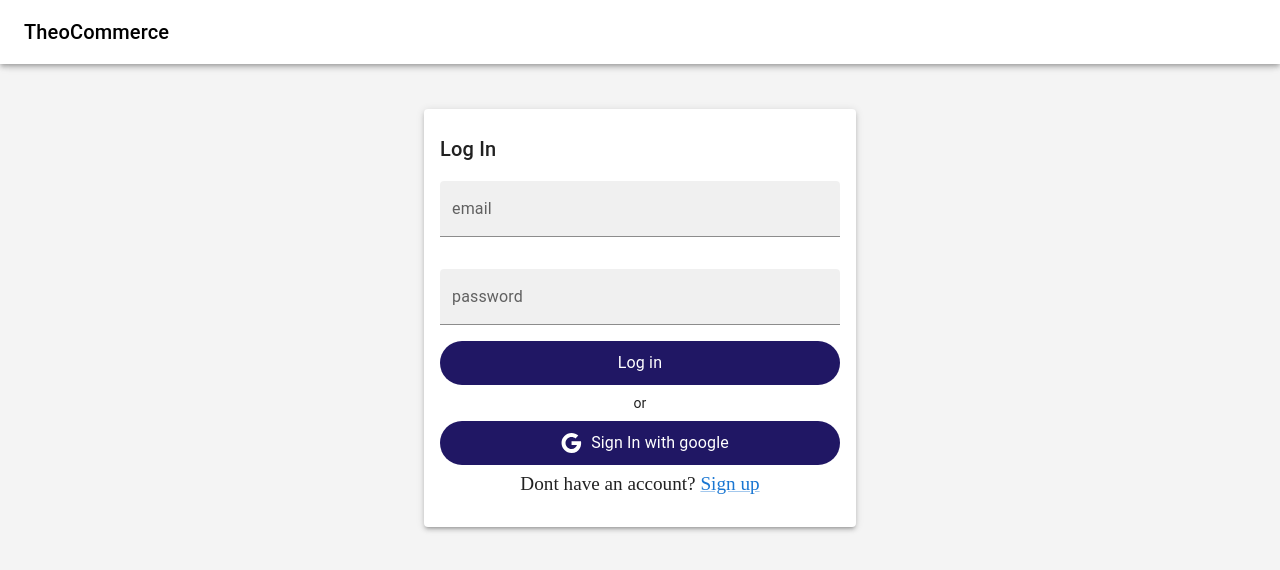
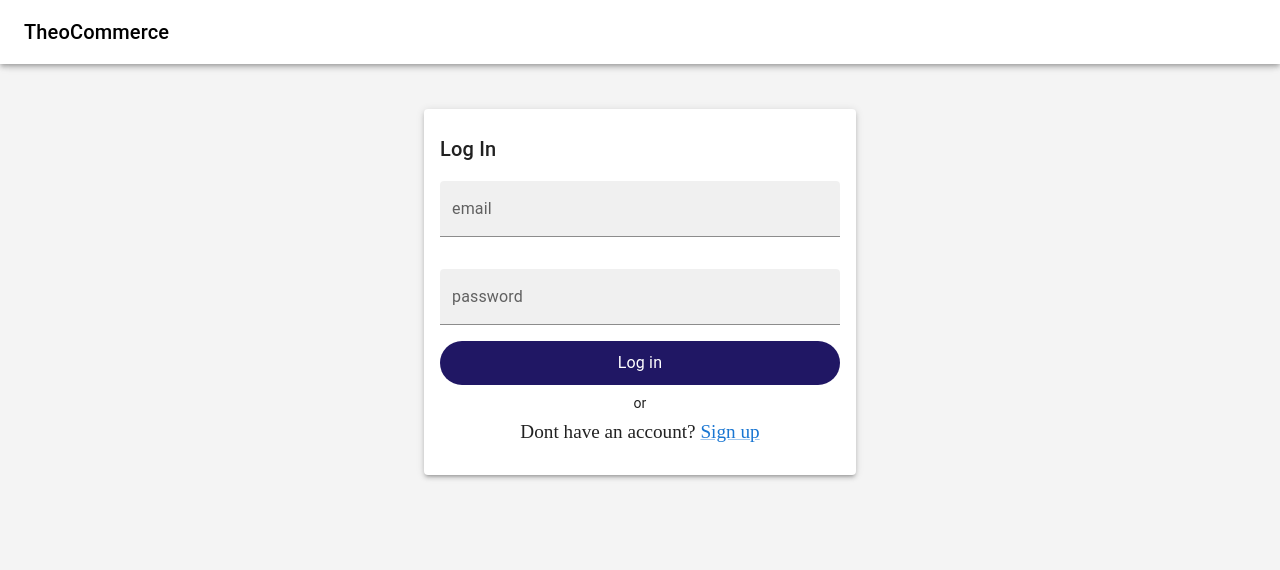
Before and after one commit to THEO-184/Ecommerce, a React (Create React App) app: page /login in a window 1280 px wide. Shown: the top 570 px of the page. Built offline with nearby package versions, Linux system fonts and the light colour scheme; no server answers.

Commit message:
removed sign-in with google button

```diff
--- a/src/pages/authentication/Login.tsx
+++ b/src/pages/authentication/Login.tsx
@@ -201,7 +201,7 @@ const Login = () => {
 						or
 					</Typography>
 				</Box>
-				<SignInBtn onClick={handleSignInWithGoogle}>
+				{/* <SignInBtn onClick={handleSignInWithGoogle}>
 					<Typography
 						variant="body1"
 						sx={{
@@ -213,7 +213,7 @@ const Login = () => {
 						<GoogleIcon sx={{ px: 1 }} />
 						<Typography>Sign In with google</Typography>
 					</Typography>
-				</SignInBtn>
+				</SignInBtn> */}
 				<Box sx={{ my: 1, textAlign: "center", fontSize: "1.2rem" }}>
 					Dont have an account?{" "}
 					<Link underline="always" component={RouterLink} to="/signIn">
```
